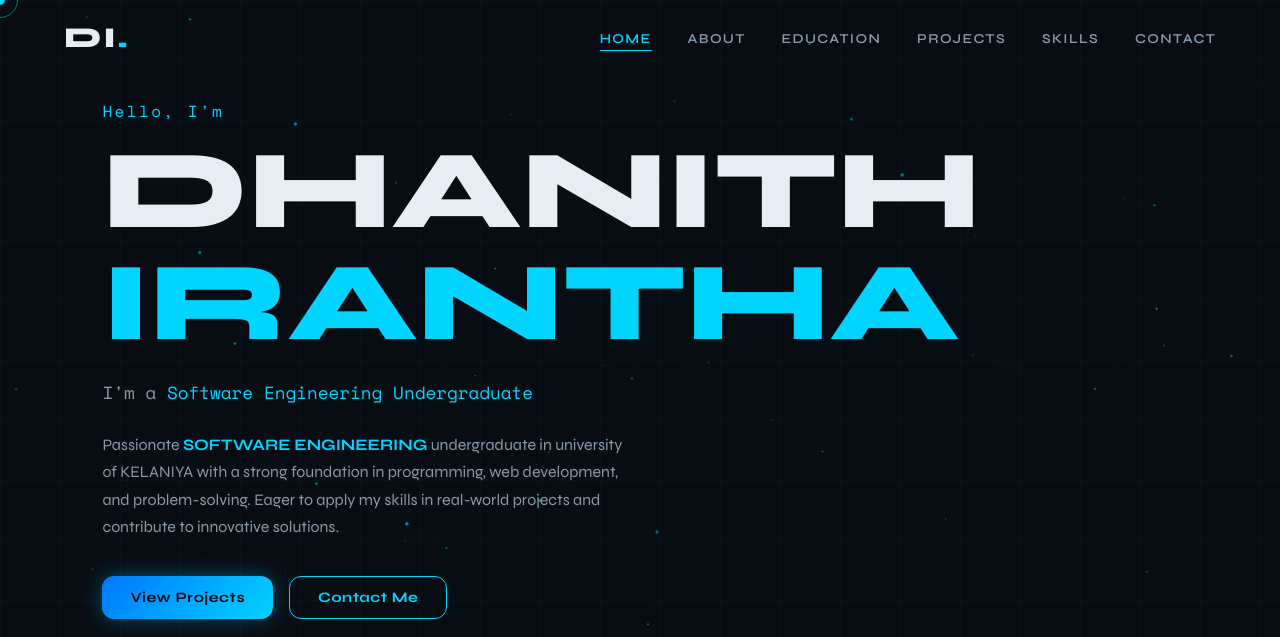
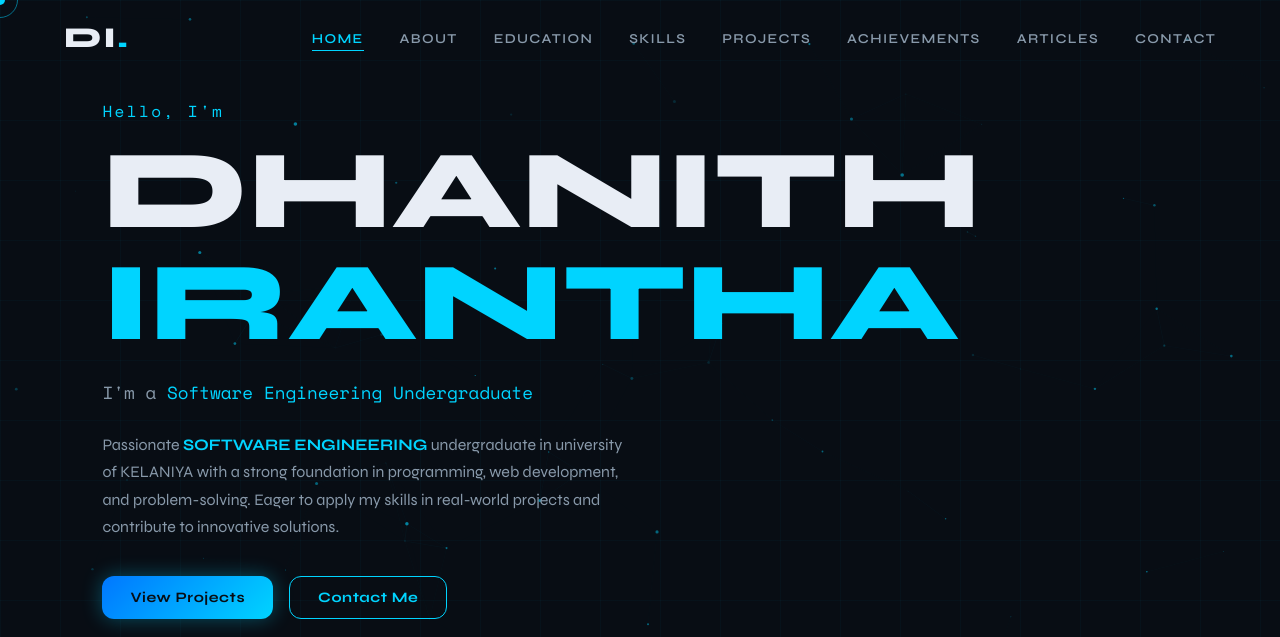
Before and after one commit to dhanithirantha20031217/Portfolio, a plain HTML site: page index.html in a window 1280 px wide. Shown: the top 637 px of the page. Drawn offline with nearby package versions, Linux system fonts and the light colour scheme.

Commit message:
My portfolio version 0.6

```diff
--- a/index.html
+++ b/index.html
@@ -35,8 +35,10 @@
       <li><a href="#home" class="nav-link">Home</a></li>
       <li><a href="#about" class="nav-link">About</a></li>
       <li><a href="#education" class="nav-link">Education</a></li>
+      <li><a href="#skills" class="nav-link">Skills</a></li>
       <li><a href="#projects" class="nav-link">Projects</a></li>
-      <li><a href="#skills" class="nav-link">Skills</a></li>
+      <li><a href="#achievements" class="nav-link">Achievements</a></li>
+      <li><a href="#articles" class="nav-link">Articles</a></li>
       <li><a href="#contact" class="nav-link">Contact</a></li>
     </ul>
     <button class="nav-toggle" id="navToggle" aria-label="Toggle menu">
@@ -50,8 +52,10 @@
       <li><a href="#home" class="mob-link">Home</a></li>
       <li><a href="#about" class="mob-link">About</a></li>
       <li><a href="#education" class="mob-link">Education</a></li>
+      <li><a href="#skills" class="mob-link">Skills</a></li>
       <li><a href="#projects" class="mob-link">Projects</a></li>
-      <li><a href="#skills" class="mob-link">Skills</a></li>
+      <li><a href="#achievements" class="mob-link">Achievements</a></li>
+      <li><a href="#articles" class="mob-link">Articles</a></li>
       <li><a href="#contact" class="mob-link">Contact</a></li>
     </ul>
   </div>
@@ -327,7 +331,7 @@
   </section>
 
   <!-- ========== CERTIFICATIONS SECTION ========== -->
-  <section class="section certs-section">
+  <section id="achievements" class="section certs-section" >
     <div class="container">
       <div class="section-header">
         <span class="section-num">05</span>
@@ -353,7 +357,7 @@
   </section>
 
   <!-- ========== MY ARTICALES ========== -->
-  <section class="section articles-section">
+  <section class="section articles-section" id="articles">
     <div class="container">
       <div class="section-header">
         <span class="section-num">06</span>
```
